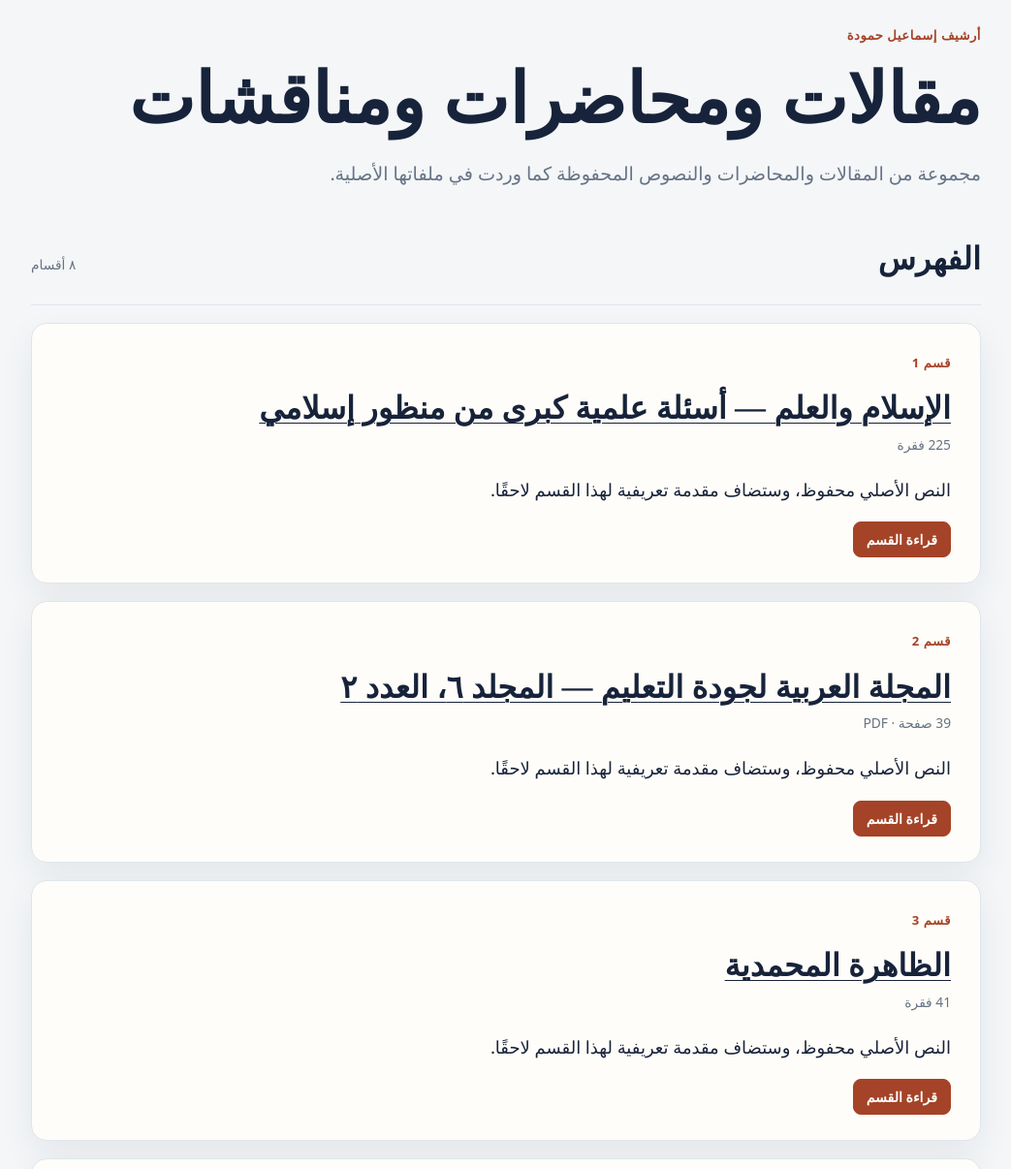
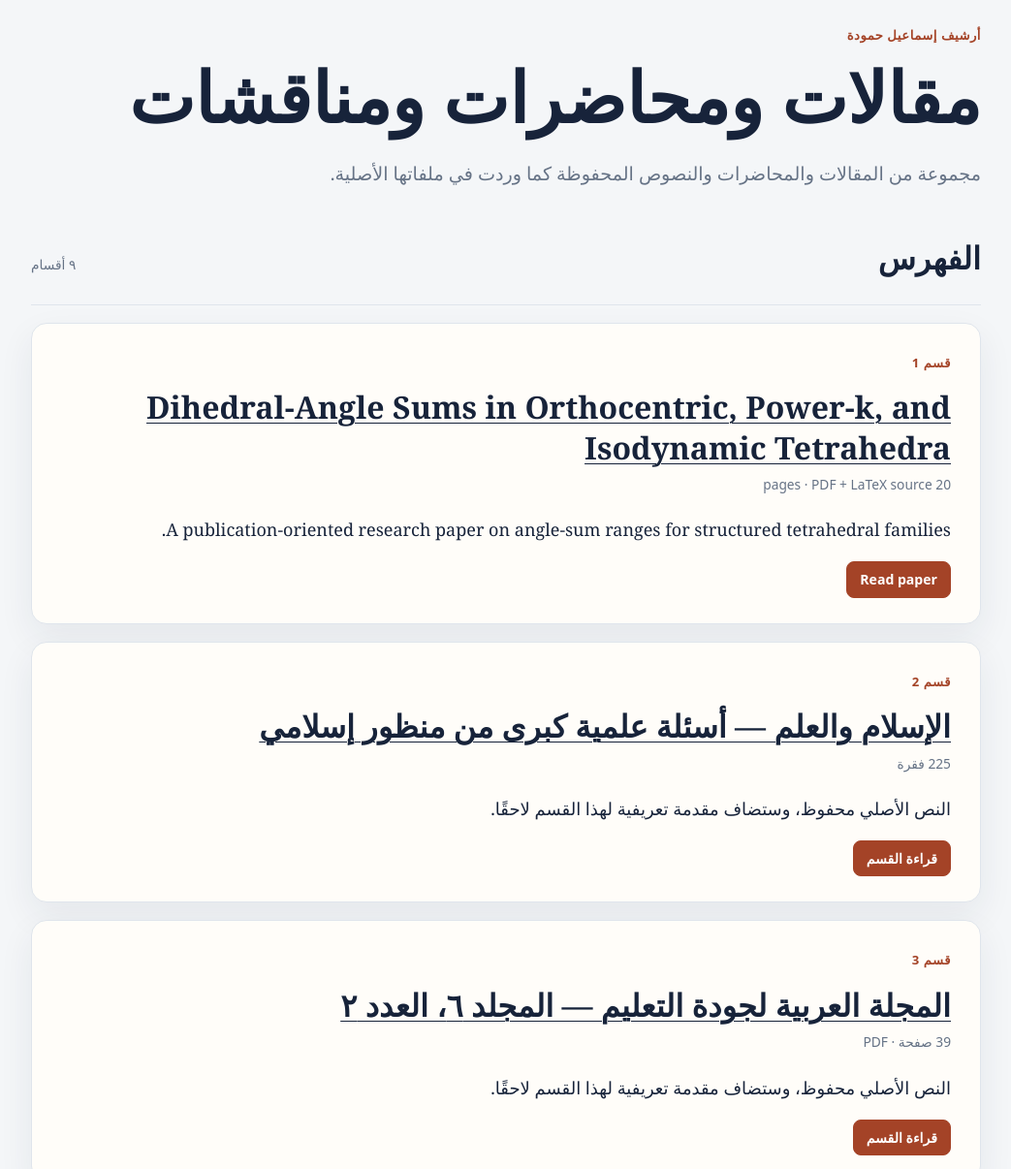
Before and after one commit to ismaa3iil/articles-lectures-discussions, a plain HTML site: page index.html in a window 1280 px wide. Shown: the part 57-1263 px from the top of the page at 97% size, without its empty margins (118-1161 px from the left). Drawn offline with Linux system fonts and the light colour scheme.

Commit message:
Publish orthocentric Power-k dihedral sums paper

```diff
--- a/index.html
+++ b/index.html
@@ -17,60 +17,67 @@
     <section aria-labelledby="contents">
       <div class="section-heading">
         <h2 id="contents">الفهرس</h2>
-        <span class="count">٨ أقسام</span>
+        <span class="count">٩ أقسام</span>
       </div>
       <div class="papers">
       <article class="paper">
         <p class="eyebrow">قسم 1</p>
+        <h2><a href="articles/orthocentric-powerk-dihedral-sums/">Dihedral-Angle Sums in Orthocentric, Power-k, and Isodynamic Tetrahedra</a></h2>
+        <p class="meta">20 pages · PDF + LaTeX source</p>
+        <p>A publication-oriented research paper on angle-sum ranges for structured tetrahedral families.</p>
+        <a class="button primary" href="articles/orthocentric-powerk-dihedral-sums/">Read paper</a>
+      </article>
+      <article class="paper">
+        <p class="eyebrow">قسم 2</p>
         <h2><a href="articles/islam-and-science/">الإسلام والعلم — أسئلة علمية كبرى من منظور إسلامي</a></h2>
         <p class="meta">225 فقرة</p>
         <p>النص الأصلي محفوظ، وستضاف مقدمة تعريفية لهذا القسم لاحقًا.</p>
         <a class="button primary" href="articles/islam-and-science/">قراءة القسم</a>
       </article>
       <article class="paper">
-        <p class="eyebrow">قسم 2</p>
+        <p class="eyebrow">قسم 3</p>
         <h2><a href="articles/arabic-journal-quality-education-volume-6-issue-2/">المجلة العربية لجودة التعليم — المجلد ٦، العدد ٢</a></h2>
         <p class="meta">39 صفحة · PDF</p>
         <p>النص الأصلي محفوظ، وستضاف مقدمة تعريفية لهذا القسم لاحقًا.</p>
         <a class="button primary" href="articles/arabic-journal-quality-education-volume-6-issue-2/">قراءة القسم</a>
       </article>
       <article class="paper">
-        <p class="eyebrow">قسم 3</p>
+        <p class="eyebrow">قسم 4</p>
         <h2><a href="articles/the-muhammadan-phenomenon/">الظاهرة المحمدية</a></h2>
         <p class="meta">41 فقرة</p>
         <p>النص الأصلي محفوظ، وستضاف مقدمة تعريفية لهذا القسم لاحقًا.</p>
         <a class="button primary" href="articles/the-muhammadan-phenomenon/">قراءة القسم</a>
       </article>
       <article class="paper">
-        <p class="eyebrow">قسم 4</p>
+        <p class="eyebrow">قسم 5</p>
         <h2><a href="articles/asharism-and-salafism/">عن الأشعرية والسلفية</a></h2>
         <p class="meta">56 فقرة · 3 صور</p>
         <p>النص الأصلي محفوظ، وستضاف مقدمة تعريفية لهذا القسم لاحقًا.</p>
         <a class="button primary" href="articles/asharism-and-salafism/">قراءة القسم</a>
       </article>
       <article class="paper">
-        <p class="eyebrow">قسم 5</p>
+        <p class="eyebrow">قسم 6</p>
         <h2><a href="articles/hadith-transmission-reliability/">كيف نحسب مصداقيات الروايات المسنودة بحساب الاحتمالات</a></h2>
         <p class="meta">19 فقرة · 1 جداول</p>
         <p>النص الأصلي محفوظ، وستضاف مقدمة تعريفية لهذا القسم لاحقًا.</p>
         <a class="button primary" href="articles/hadith-transmission-reliability/">قراءة القسم</a>
       </article>
       <article class="paper">
-        <p class="eyebrow">قسم 6</p>
+        <p class="eyebrow">قسم 7</p>
         <h2><a href="articles/mustafa-sabri-and-infinity/">مصطفى صبري واللانهاية</a></h2>
         <p class="meta">67 فقرة · 4 جداول · 41 صور</p>
         <p>النص الأصلي محفوظ، وستضاف مقدمة تعريفية لهذا القسم لاحقًا.</p>
         <a class="button primary" href="articles/mustafa-sabri-and-infinity/">قراءة القسم</a>
       </article>
       <article class="paper">
-        <p class="eyebrow">قسم 7</p>
+        <p class="eyebrow">قسم 8</p>
         <h2><a href="articles/notes-on-hisham-ghosheh-lecture/">ملاحظات سريعة على محاضرة الدكتور هشام غصيب</a></h2>
         <p class="meta">47 فقرة</p>
         <p>النص الأصلي محفوظ، وستضاف مقدمة تعريفية لهذا القسم لاحقًا.</p>
         <a class="button primary" href="articles/notes-on-hisham-ghosheh-lecture/">قراءة القسم</a>
       </article>
       <article class="paper">
-        <p class="eyebrow">قسم 8</p>
+        <p class="eyebrow">قسم 9</p>
         <h2><a href="articles/yahia-hammoudeh/">يحيى حمودة</a></h2>
         <p class="meta">نسخة Word قديمة · DOC</p>
         <p>النص الأصلي محفوظ، وستضاف مقدمة تعريفية لهذا القسم لاحقًا.</p>
@@ -79,6 +86,6 @@
       </div>
     </section>
     <footer>تاريخ النشر الأولي: ٣١ آب ٢٠٢٦ · ستضاف المقدمات التعريفية لاحقًا.</footer>
-</main>
+  </main>
 </body>
 </html>
```
Also changed, not shown: 1 other file.
